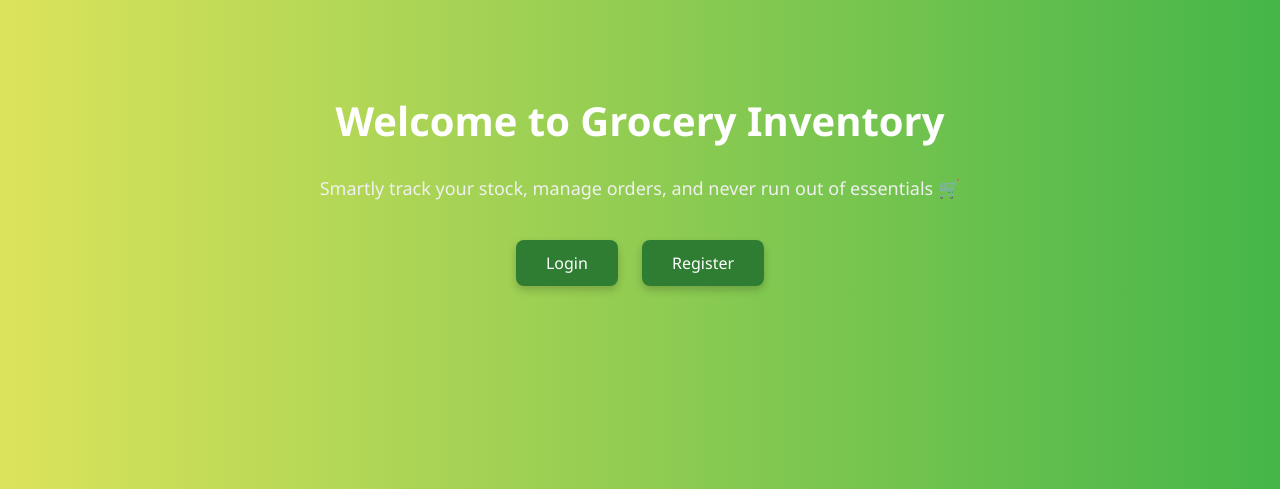
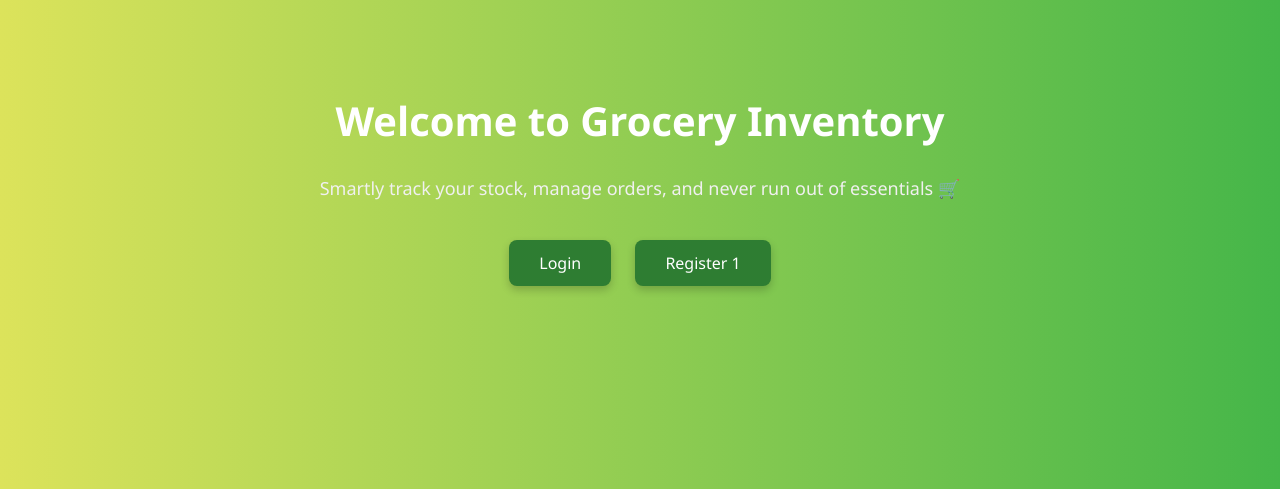
Before and after one commit to PrasannaM1-Project/GroceryApp, a Django app: page / in a window 1280 px wide. Shown: the part 219-708 px from the top of the page. Run offline with Django 5.2, Linux system fonts and the light colour scheme.

Commit message:
Update dashboard.html
rrf

```diff
--- a/inventory/templates/inventory/dashboard.html
+++ b/inventory/templates/inventory/dashboard.html
@@ -81,7 +81,7 @@
 
   <div class="button-container">
     <a href="{% url 'login' %}" class="btn">Login</a>
-    <a href="{% url 'register' %}" class="btn">Register</a>
+    <a href="{% url 'register' %}" class="btn">Register 1</a>
   </div>
 </body>
 </html>
```
